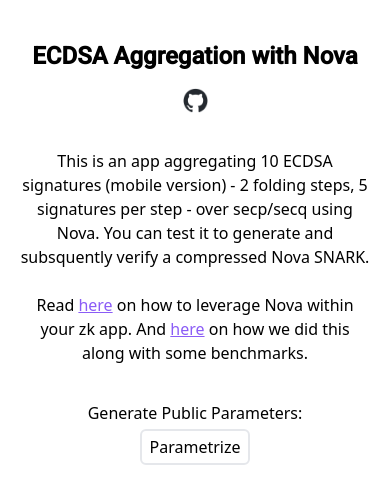
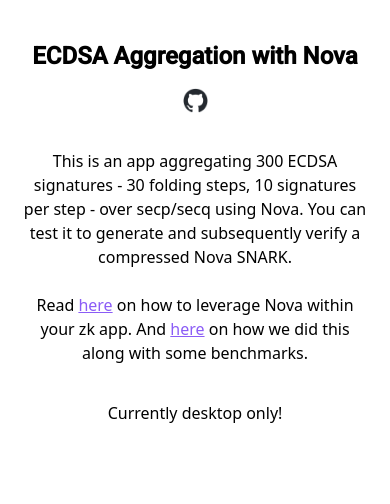
Before and after one commit to dmpierre/nova-browser-ecdsa, a Next.js app in the folder apps/web/: page / in a window 390 px wide. Shown: the top 504 px of the page. Built offline with nearby package versions, Linux system fonts and the light colour scheme.

Commit message:
feat: mobile warn message

```diff
--- a/apps/web/app/page.tsx
+++ b/apps/web/app/page.tsx
@@ -32,7 +32,12 @@
         total={foldingParams.total}
       />
       <MainNovaContainer>
-        <NovaGenerateParams data={pp.data} isGenerating={isGeneratingParams} time={paramsTime} generateParams={generateParams} />
+        {
+          foldingParams.type == "mobile" ?
+          <p>Currently desktop only!</p>
+          :
+          <NovaGenerateParams data={pp.data} isGenerating={isGeneratingParams} time={paramsTime} generateParams={generateParams} />
+        }
         {
           pp.data ?
             <NovaGenerateProof data={proof.data} isGenerating={isGeneratingProof} time={provingTime} generateProof={generateProof} />
--- a/apps/web/hooks/useFolding.ts
+++ b/apps/web/hooks/useFolding.ts
@@ -20,10 +20,10 @@
     const isMobile = width <= 768;
     const folding = isMobile ?
         {
-            filename: "agg_ecdsa_mobile",
-            iteration_count: 2,
-            per_iteration_count: 5,
-            total: 10,
+            filename: "",
+            iteration_count: 30,
+            per_iteration_count: 10,
+            total: 300,
             type: "mobile"
         } :
         {
--- a/packages/ui/Description.tsx
+++ b/packages/ui/Description.tsx
@@ -4,7 +4,7 @@
     return (
         <div className="text-center py-5 px-5">
             <p>
-                This is an app aggregating {total} ECDSA signatures ({type} version) - {iteration_count} folding steps, {per_iteration_count} signatures per step - over secp/secq using Nova. You can test it to generate and subsquently verify a compressed Nova SNARK.
+                This is an app aggregating {total} ECDSA signatures - {iteration_count} folding steps, {per_iteration_count} signatures per step - over secp/secq using Nova. You can test it to generate and subsequently verify a compressed Nova SNARK.
                 <br /> <br />
                 Read <a className="underline text-violet-500" target="_blank" href="">here</a> on how to leverage Nova within your zk app.
                 And <a className="underline text-violet-500" target="_blank" href="https://hackmd.io/@PierreDM/rkbPW-AT2">here</a> on how we did this along with some benchmarks.
```
